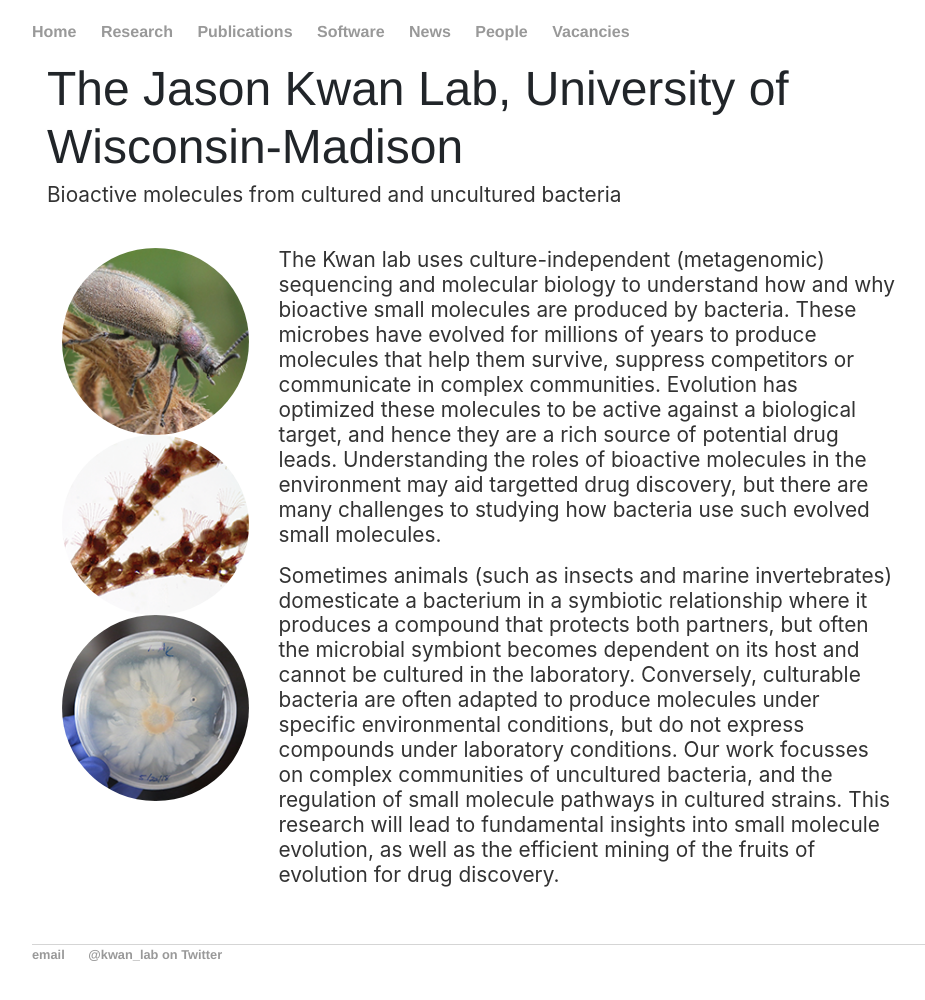
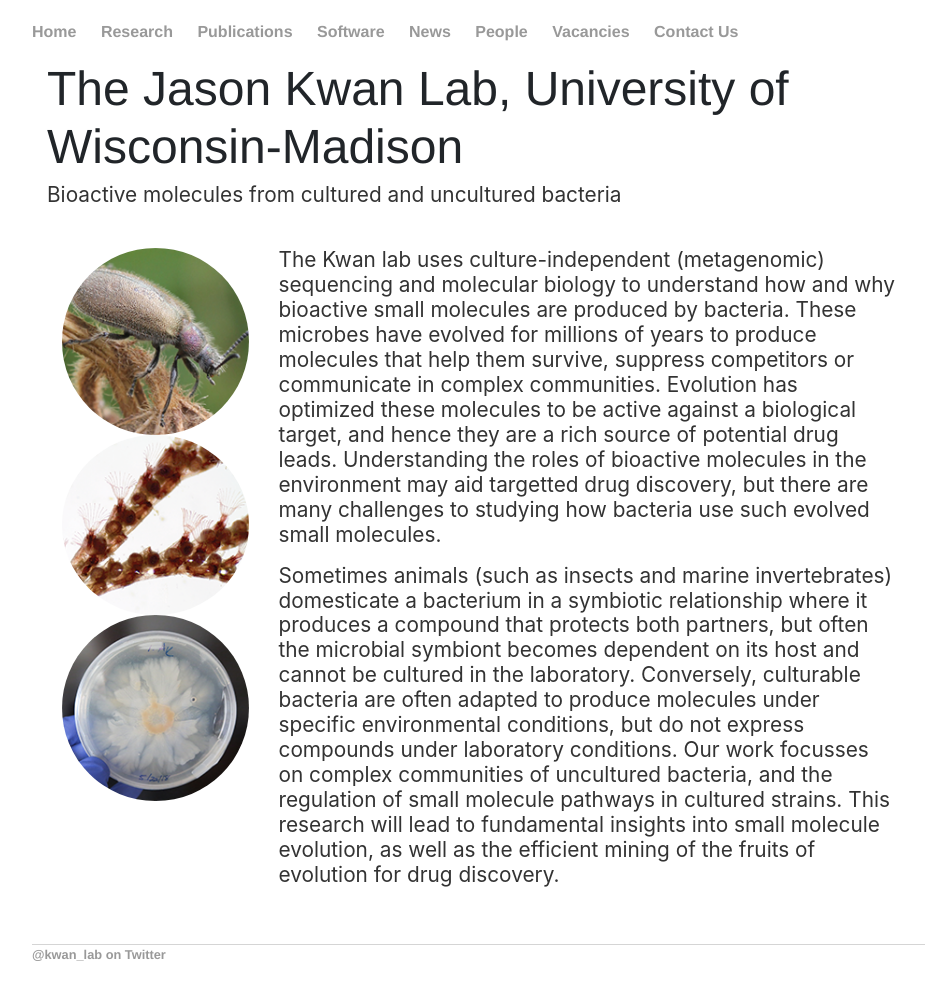
Before and after one commit to KwanLab/KwanLab.github.io, a Jekyll site: the page built from index.html, in a window 1280 px wide. Shown: the whole page, without its empty margins (160-1085 px from the left). Built offline with Jekyll 4.4.1, drawn with Linux system fonts in a browser that asks for light colours.

Commit message:
Removed e-mail from footer, added link to contact page in default.html

```diff
--- a/_layouts/default.html
+++ b/_layouts/default.html
@@ -17,6 +17,7 @@
 					<li><a href="/news">News</a></li>
 					<li><a href="/people">People</a></li>
 					<li><a href="/vacancies">Vacancies</a></li>
+					<li><a href="/contact">Contact Us</a></li>
 				</ul>
 			</nav>
 			<div class="container">
@@ -26,7 +27,6 @@
 			</div><!-- /.container -->
 			<footer>
 				<ul>
-					<li><a href="mailto:jason.kwan@wisc.edu">email</a></li>
 					<li><a href="https://twitter.com/kwan_lab">@kwan_lab on Twitter</li>
 				</ul>
 			</footer>
```
